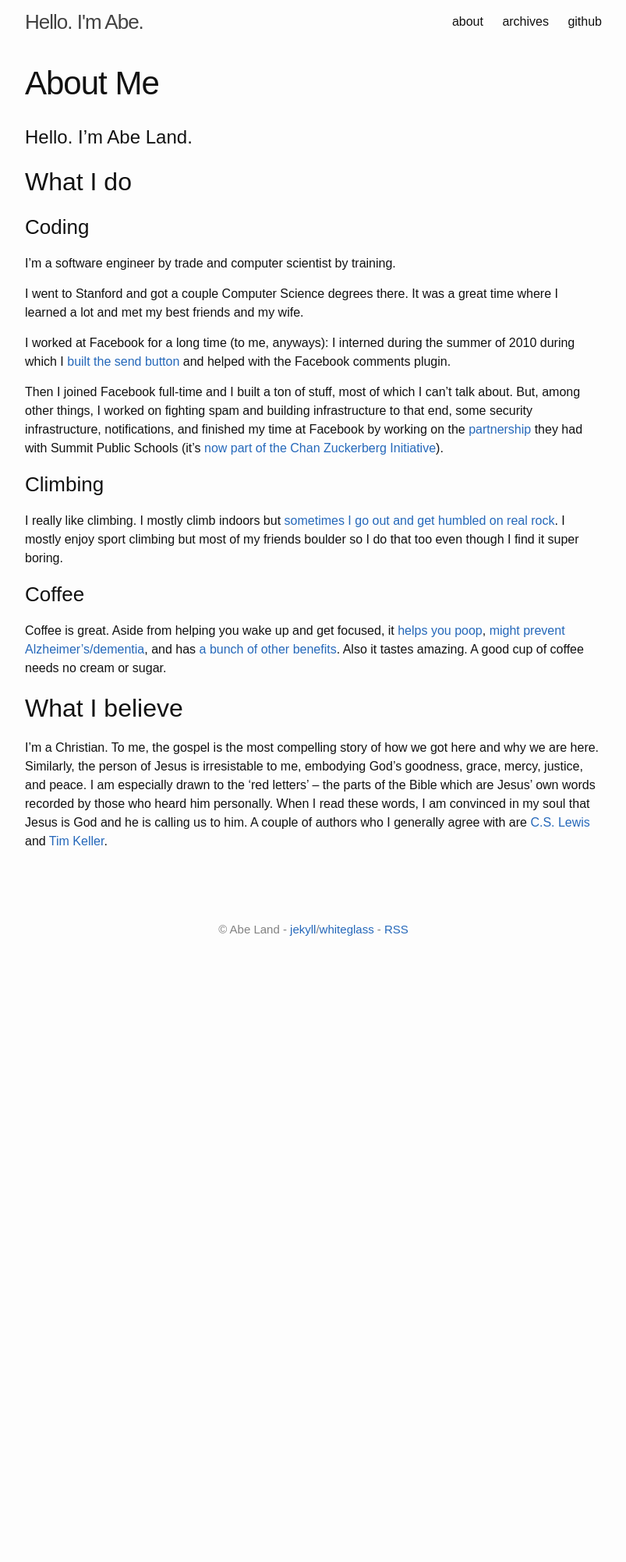
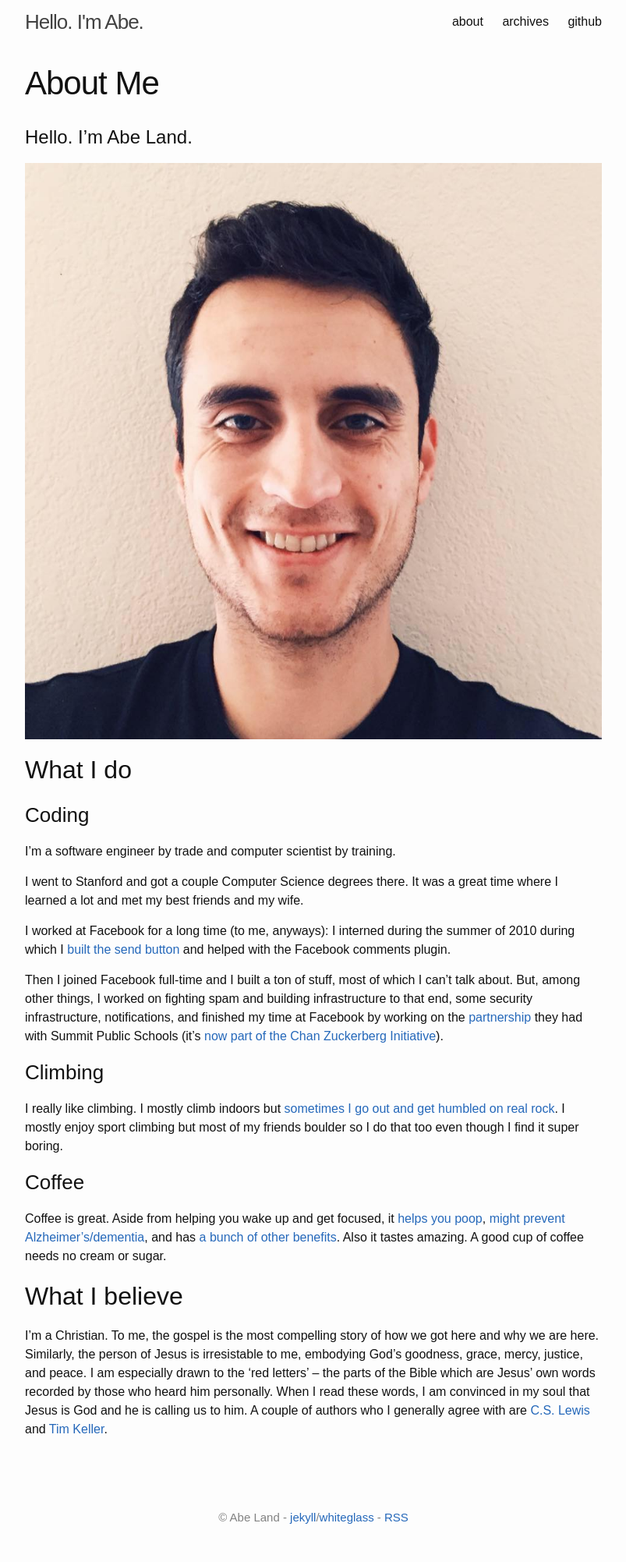
Before and after one commit to abeland/abeland.github.io, a Jekyll site: the page built from about.md, in a window 1280 px wide. Shown: the whole page at 78% size, without its empty margins (238-1041 px from the left). Built offline with Jekyll 4.4.1, drawn with Linux system fonts in a browser that asks for light colours; before the commit the page ends 1249 px from its top, so only the background shows below that.

Commit message:
Update about.md

```diff
--- a/about.md
+++ b/about.md
@@ -5,6 +5,8 @@ permalink: /about/
 ---
 
 # Hello. I'm Abe Land.
+
+![me]({{ site.url }}/assets/me2.jpg)
 
 ## What I do
 
```
